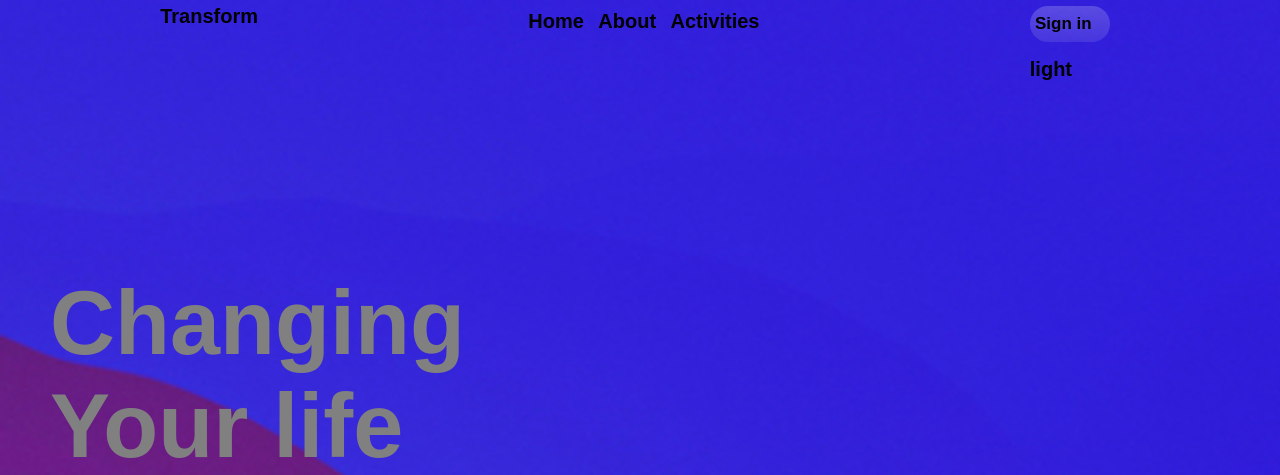
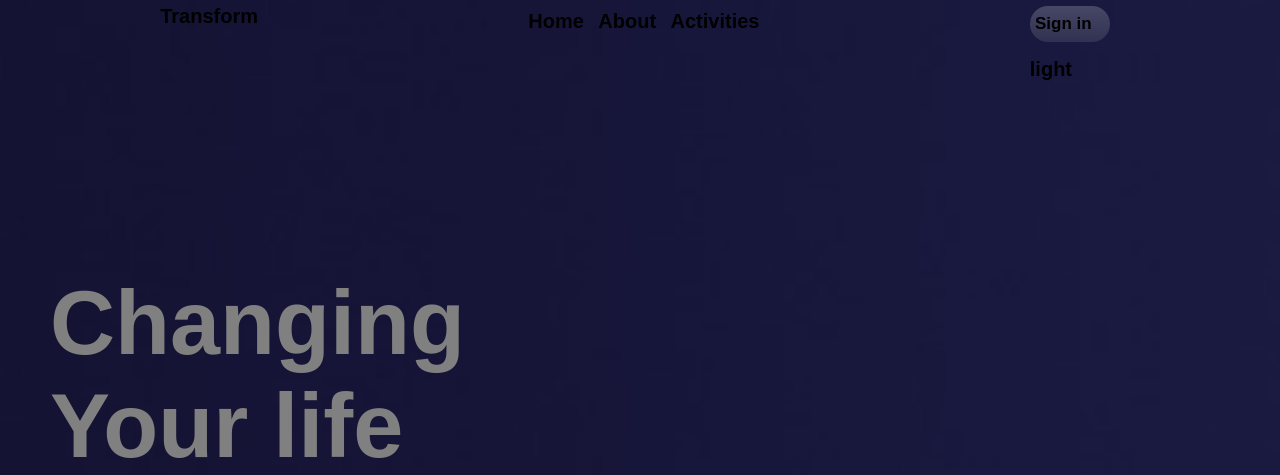
Before and after one commit to HighSchoolTatum/Transform-Beta, a PHP site: page /dark.html in a window 1280 px wide. Shown: the top 475 px of the page. Run offline with PHP 8.4, Linux system fonts and the light colour scheme.

Commit message:
Changed the dark mode wallpaper from 3.jpg to 2.jpg
Changed the nav :hover to align with the background image due to contrast issues

```diff
--- a/css/masterd.css
+++ b/css/masterd.css
@@ -1,5 +1,5 @@
 html{
-  background: url(../images/wall/3.jpg);
+  background: url(../images/wall/2.jpg);
   background-size: 590vh;
   background-repeat: no-repeat;
   color: grey;
--- a/css/navd.css
+++ b/css/navd.css
@@ -28,7 +28,7 @@ nav {
   }
   .links a:hover {
     opacity: 30%;
-    color: grey;
+    color: whitesmoke;
   }
   .navbutton {
     padding-top: 6px;
```
